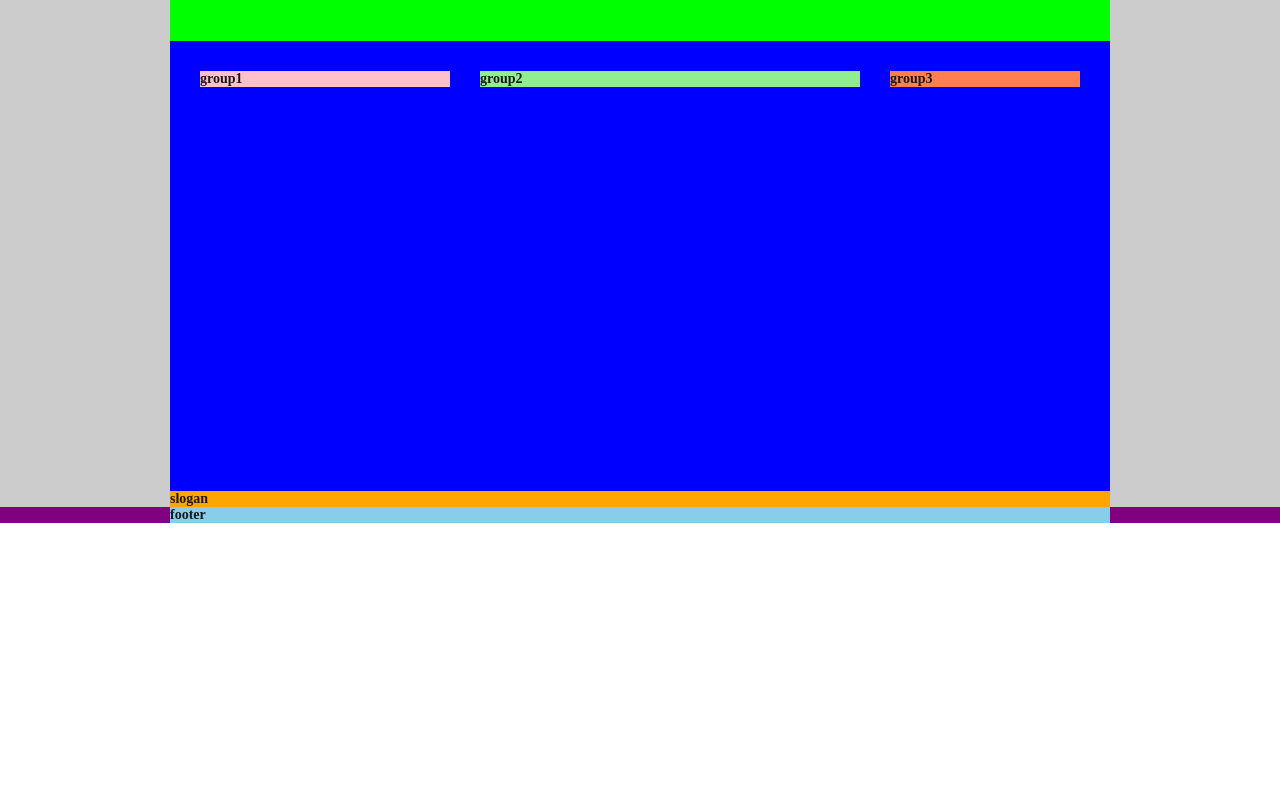
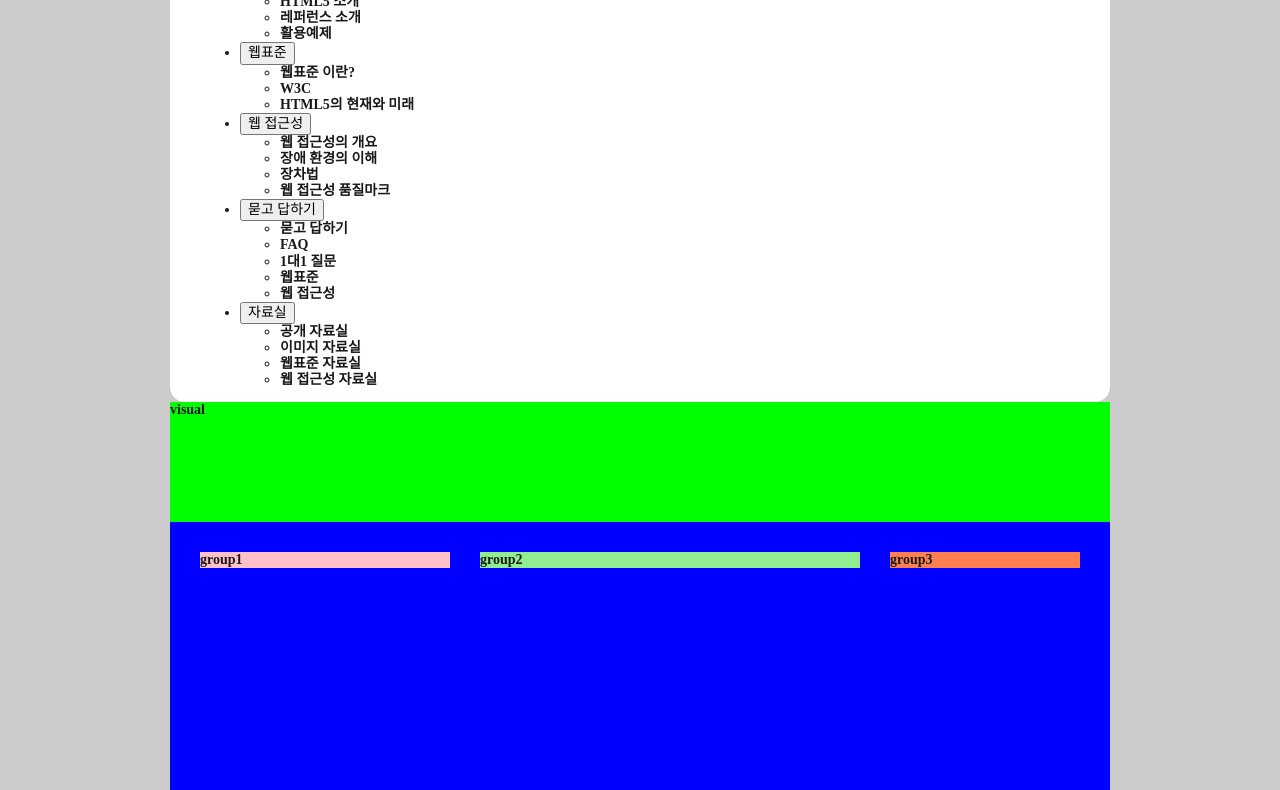
Before and after one commit to seul-yun/FDS17_Fixed, a plain HTML site: page index.html in a window 1280 px wide. Shown: the part 115-905 px from the top of the page. Before the commit the page ends 800 px from the top, so only its background shows below. Drawn offline with Linux system fonts and the light colour scheme; a web font is replaced by a local one.

Commit message:
메인메뉴 마크업

```diff
--- a/index.html
+++ b/index.html
@@ -29,6 +29,55 @@
                 </li>
 
             </ul>
+            <nav class="navigation">
+                <h2 class="a11y-hidden">메인 메뉴</h2>
+                <ul class="menu">
+                    <li class="menu-item menu-act">
+                        <button type="button"class="btn-menu">HTML에 대해</button>
+                    <ul class="sub-menu sub-menu1">
+                        <li><a href="#">HTML5 소개</a></li>
+                        <li><a href="#">레퍼런스 소개</a></li>
+                        <li><a href="#">활용예제</a></li>
+                    </ul>
+                    </li>
+                    <li class="menu-item">
+                        <button type="button"class="btn-menu">웹표준</button>
+                    <ul class="sub-menu sub-menu2">
+                        <li><a href="#">웹표준 이란?</a></li>
+                        <li><a href="#">W3C</a></li>
+                        <li><a href="#">HTML5의 현재와 미래</a></li>
+                    </ul>
+                    </li>
+                    <li class="menu-item">
+                        <button type="button"class="btn-menu">웹 접근성</button>
+                    <ul class="sub-menu sub-menu3">
+                        <li><a href="#">웹 접근성의 개요</a></li>
+                        <li><a href="#">장애 환경의 이해</a></li>
+                        <li><a href="#">장차법</a></li>
+                        <li><a href="#">웹 접근성 품질마크</a></li>
+                    </ul>
+                    </li>
+                    <li class="menu-item">
+                        <button type="button"class="btn-menu">묻고 답하기</button>
+                    <ul class="sub-menu sub-menu4">
+                        <li><a href="#">묻고 답하기</a></li>
+                        <li><a href="#">FAQ</a></li>
+                        <li><a href="#">1대1 질문</a></li>
+                        <li><a href="#">웹표준</a></li>
+                        <li><a href="#">웹 접근성</a></li>
+                    </ul>
+                    </li>
+                    <li class="menu-item">
+                        <button type="button"class="btn-menu">자료실</button>
+                    <ul class="sub-menu sub-menu5">
+                        <li><a href="#">공개 자료실</a></li>
+                        <li><a href="#">이미지 자료실</a></li>
+                        <li><a href="#">웹표준 자료실</a></li>
+                        <li><a href="#">웹 접근성 자료실</a></li>
+                    </ul>
+                    </li>
+                </ul>
+            </nav>
         </header>
         <div class="visual">visual</div>
         <main class="main clearfix">
```
